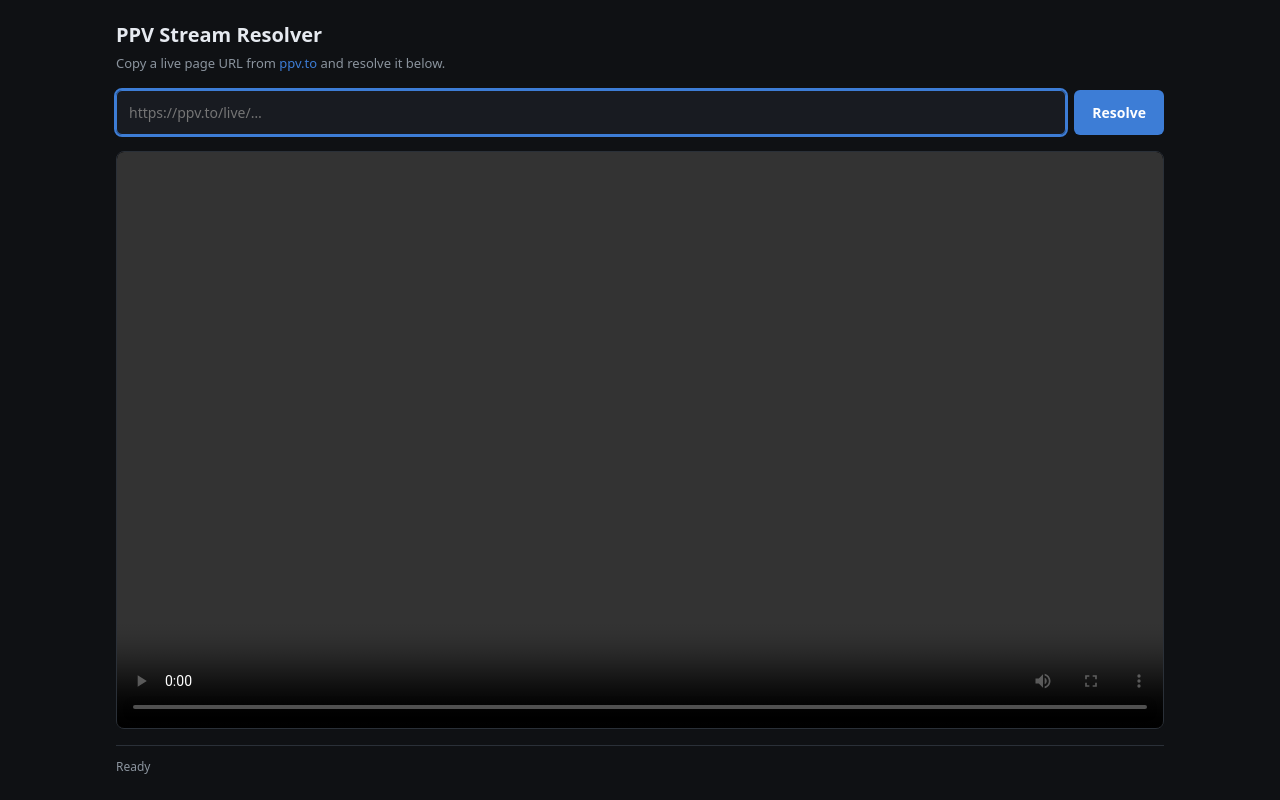
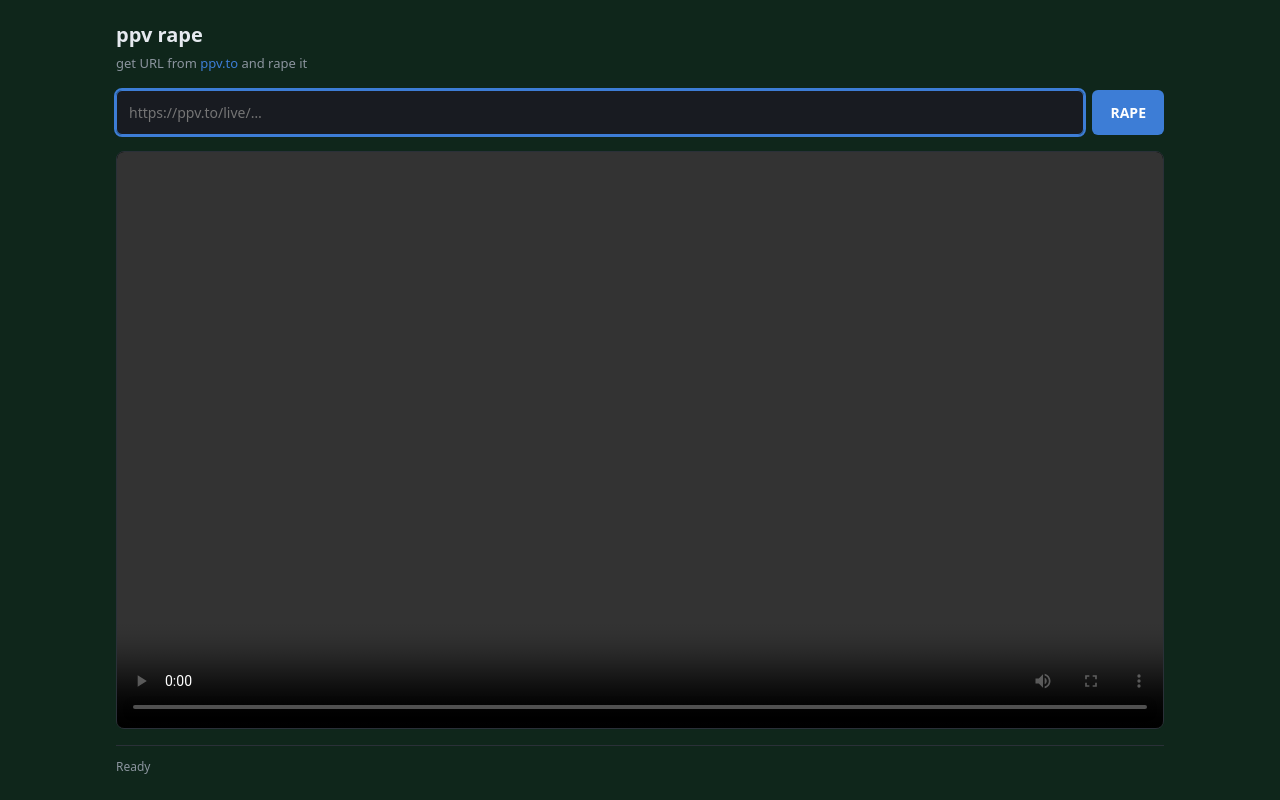
Before and after one commit to advmtaxi/didactic-memory, a website: page public/index.html in a window 1280 px wide. Drawn offline with nearby package versions, Linux system fonts and the light colour scheme.

Commit message:
Update index.html

```diff
--- a/public/index.html
+++ b/public/index.html
@@ -4,12 +4,12 @@
   <meta charset="utf-8">
   <meta name="viewport" content="width=device-width, initial-scale=1">
   <meta name="description" content="Resolve ppv.to live stream URLs to playable HLS m3u8 links.">
-  <title>PPV Stream Resolver</title>
+  <title>ppv rape stream getter</title>
   <script src="https://cdn.jsdelivr.net/npm/hls.js@1.5.20/dist/hls.min.js"></script>
   <style>
     :root {
       color-scheme: dark;
-      --bg: #0f1114;
+      --bg: #0f261b;
       --panel: #181b21;
       --line: #2a3038;
       --text: #e6eaf0;
@@ -183,13 +183,13 @@
 <body>
   <div class="layout">
     <header>
-      <h1 class="title">PPV Stream Resolver</h1>
-      <p class="subtitle">Copy a live page URL from <a href="https://ppv.to" target="_blank" rel="noopener noreferrer">ppv.to</a> and resolve it below.</p>
+      <h1 class="title">ppv rape</h1>
+      <p class="subtitle">get URL from <a href="https://ppv.to" target="_blank" rel="noopener noreferrer">ppv.to</a> and rape it</p>
     </header>
 
     <div class="toolbar">
       <input id="url" type="text" inputmode="url" autocomplete="off" autocapitalize="off" autocorrect="off" spellcheck="false" placeholder="https://ppv.to/live/…">
-      <button id="resolve" type="button">Resolve</button>
+      <button id="resolve" type="button">RAPE</button>
     </div>
 
     <div class="stage">
```
